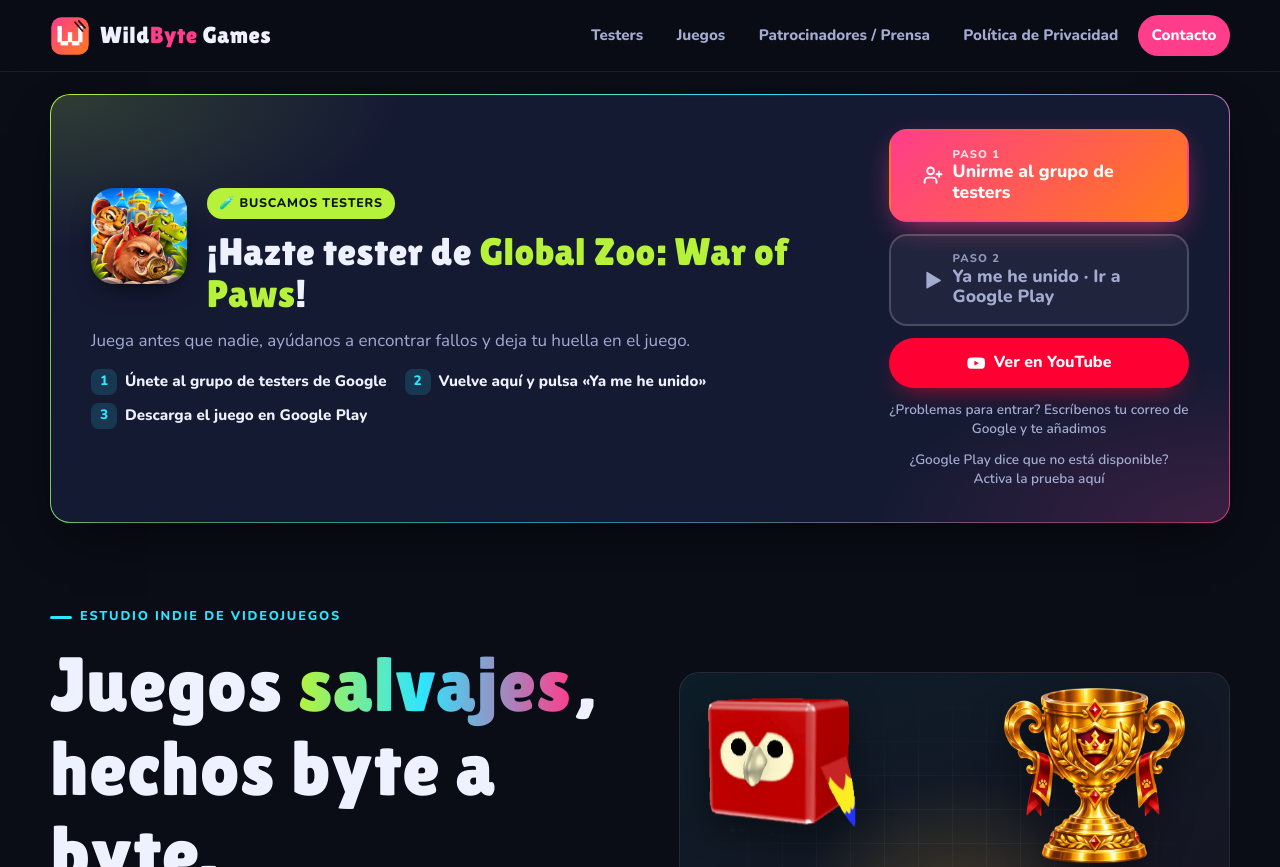
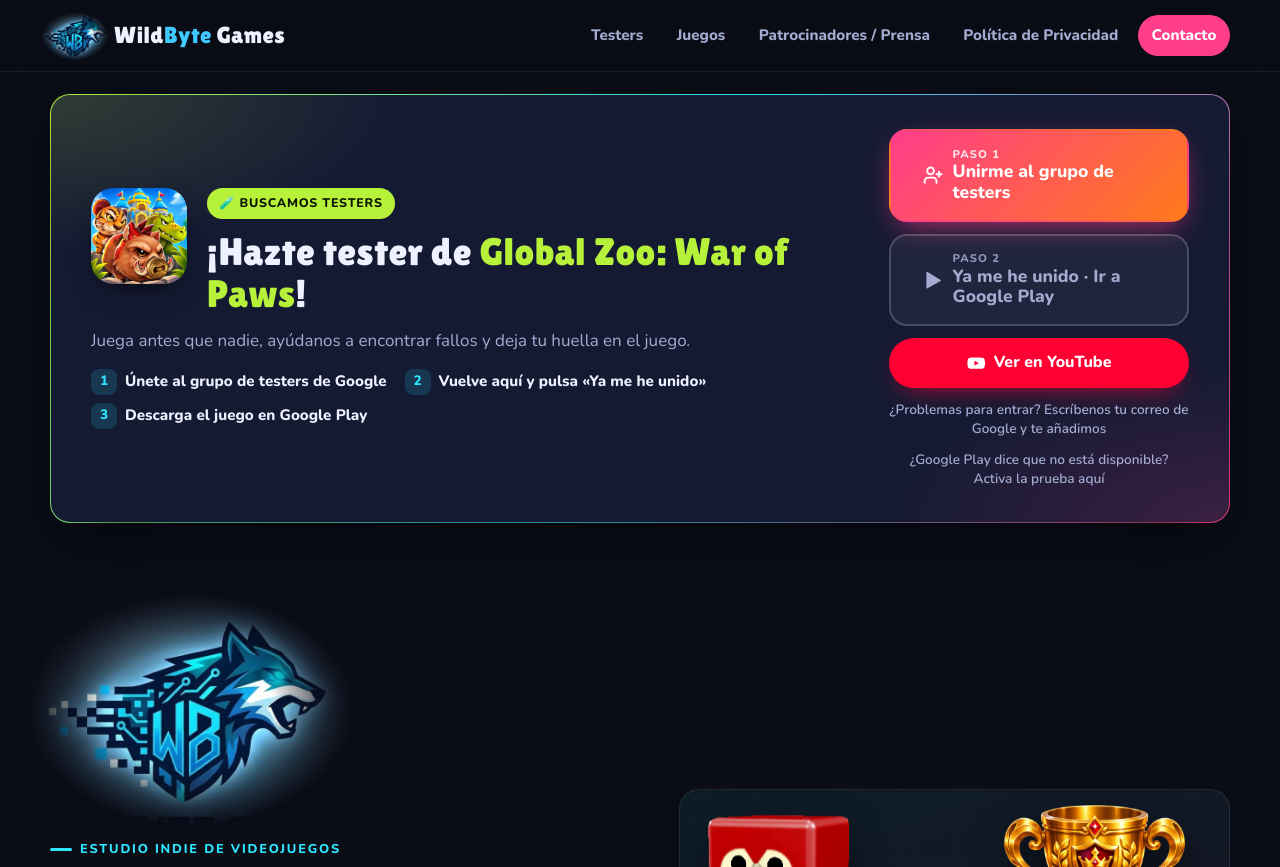
Before and after one commit to amaraaubach-hash/wildbyte-games, a plain HTML site: page index.html in a window 1280 px wide. Shown: the top 867 px of the page. Drawn offline with Linux system fonts and the light colour scheme.

Commit message:
Add files via upload

```diff
--- a/css/styles.css
+++ b/css/styles.css
@@ -121,9 +121,9 @@ p { margin: 0 0 1em; }
 }
 .nav { height: 100%; display: flex; align-items: center; justify-content: space-between; gap: 20px; }
 .brand { display: flex; align-items: center; gap: 10px; color: var(--text); text-decoration: none !important; }
-.brand-logo { width: 40px; height: 40px; flex: none; }
+.brand-logo { width: auto; height: 50px; flex: none; margin: 0 -6px 0 -10px; }
 .brand-name { font-family: var(--font-display); font-size: 1.45rem; letter-spacing: .02em; }
-.brand-name span { color: var(--pink); }
+.brand-name span { color: #3fc8ff; }
 
 .nav-links { display: flex; align-items: center; gap: 6px; list-style: none; margin: 0; padding: 0; }
 .nav-links a {
@@ -181,6 +181,7 @@ section { position: relative; }
 .hero { padding: clamp(40px, 6vw, 80px) 0 clamp(40px, 6vw, 70px); overflow: hidden; }
 .hero-grid { display: grid; grid-template-columns: 1.05fr 1fr; gap: clamp(24px, 4vw, 60px); align-items: center; }
 .hero-title { font-size: clamp(2.6rem, 6.4vw, 4.8rem); margin-bottom: .35em; }
+.hero-logo { width: clamp(220px, 28vw, 340px); height: auto; margin: -10px 0 4px -30px; }
 .hero-title .grad {
   background: linear-gradient(90deg, var(--lime), var(--cyan) 45%, var(--pink));
   -webkit-background-clip: text; background-clip: text; color: transparent;
@@ -725,7 +726,7 @@ section { position: relative; }
   .section-head { margin-bottom: 30px; }
   .section-lead { font-size: 1.02rem; }
   .brand-name { font-size: 1.25rem; }
-  .brand-logo { width: 34px; height: 34px; }
+  .brand-logo { width: auto; height: 38px; }
 
   .hero { padding-top: 32px; }
   .hero-text { font-size: 1.05rem; }
--- a/index.html
+++ b/index.html
@@ -6,7 +6,8 @@
   <title>WildByte Games — Estudio indie de videojuegos para móvil</title>
   <meta name="description" content="WildByte Games es un estudio indie de videojuegos. Creadores de Global Zoo: War of Paws y Crazy Cube Battle. Patrocinios, prensa y colaboraciones.">
   <meta name="theme-color" content="#0a0c16">
-  <link rel="icon" type="image/svg+xml" href="assets/img/wildbyte-logo.svg">
+  <link rel="icon" type="image/png" sizes="64x64" href="assets/img/favicon-64.png">
+  <link rel="apple-touch-icon" href="assets/img/favicon-180.png">
 
   <!-- Vista previa al compartir en redes -->
   <meta property="og:type" content="website">
@@ -23,7 +24,7 @@
   <header class="site-header">
     <nav class="container nav" aria-label="Principal">
       <a class="brand" href="index.html" aria-label="WildByte Games, inicio">
-        <img class="brand-logo" src="assets/img/wildbyte-logo.svg" alt="" width="40" height="40">
+        <img class="brand-logo" src="assets/img/wildbyte-emblema.png" alt="" width="600" height="379">
         <span class="brand-name">Wild<span>Byte</span> Games</span>
       </a>
 
@@ -86,6 +87,7 @@
     <section class="hero">
       <div class="container hero-grid">
         <div>
+          <img class="hero-logo" src="assets/img/wildbyte-emblema-grande.png" alt="Lobo de WildByte Games" width="760" height="534">
           <p class="eyebrow">Estudio indie de videojuegos</p>
           <h1 class="hero-title">Juegos <span class="grad">salvajes</span>, <br>hechos byte a byte.</h1>
           <p class="hero-text">
@@ -410,8 +412,8 @@
             </div>
           </div>
           <div class="press-links">
-            <a class="press-link" href="assets/img/wildbyte-logo.svg" download>
-              <span>Logo del estudio <small>· SVG</small></span>
+            <a class="press-link" href="assets/img/wildbyte-logo-original.jpg" download>
+              <span>Logo del estudio <small>· JPG</small></span>
               <svg viewBox="0 0 24 24" fill="none" stroke="currentColor" stroke-width="2" aria-hidden="true"><path d="M12 3v12M7 10l5 5 5-5M5 21h14"/></svg>
             </a>
             <a class="press-link" href="assets/img/zoo-war-of-paws/icono.png" download>
@@ -462,7 +464,7 @@
     <div class="container">
       <div class="footer-grid">
         <a class="brand" href="index.html">
-          <img class="brand-logo" src="assets/img/wildbyte-logo.svg" alt="" width="40" height="40">
+          <img class="brand-logo" src="assets/img/wildbyte-emblema.png" alt="" width="600" height="379">
           <span class="brand-name">Wild<span>Byte</span> Games</span>
         </a>
         <ul class="footer-links">
```
Also changed, not shown: privacidad.html (+4 -3 lines), assets/img/favicon-180.png (added), assets/img/favicon-512.png (added), assets/img/favicon-64.png (added), assets/img/wildbyte-emblema-grande.png (added), assets/img/wildbyte-emblema.png (added), assets/img/wildbyte-logo-original.jpg (added), 2 other files.
